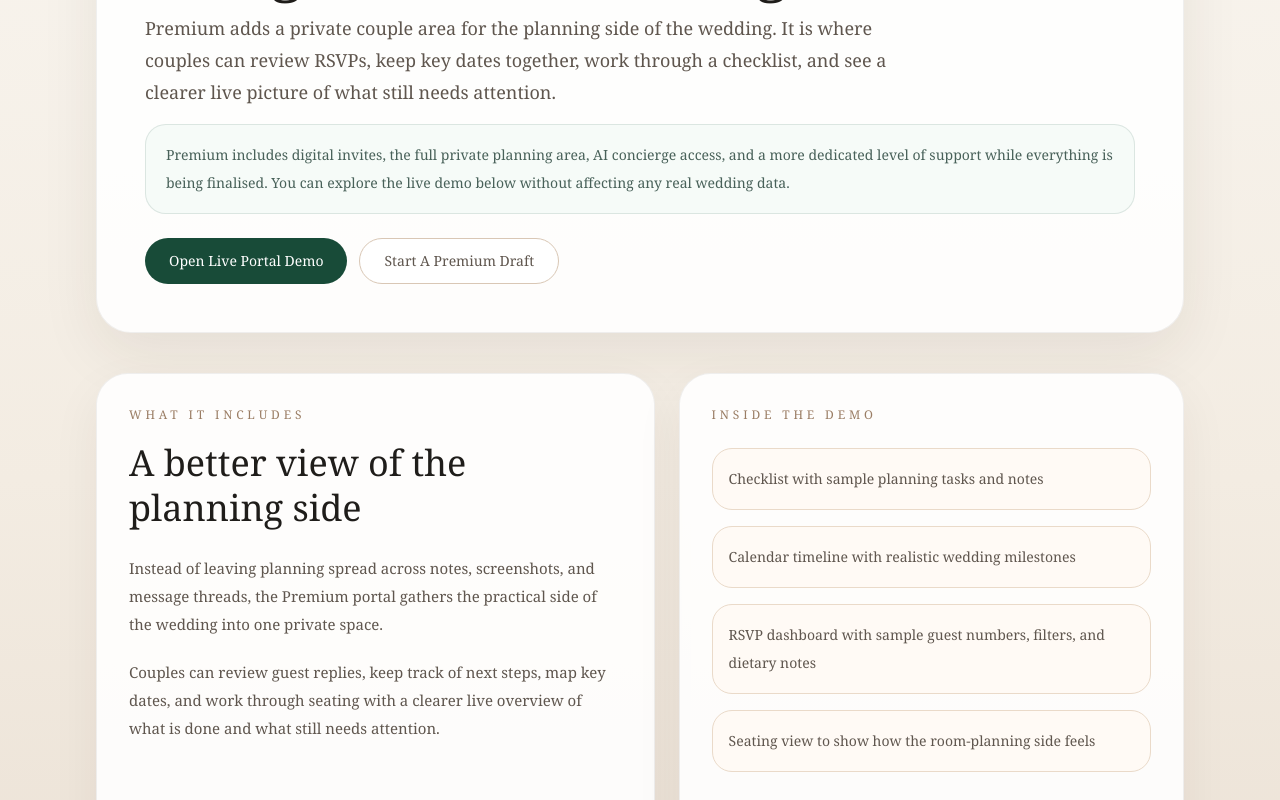
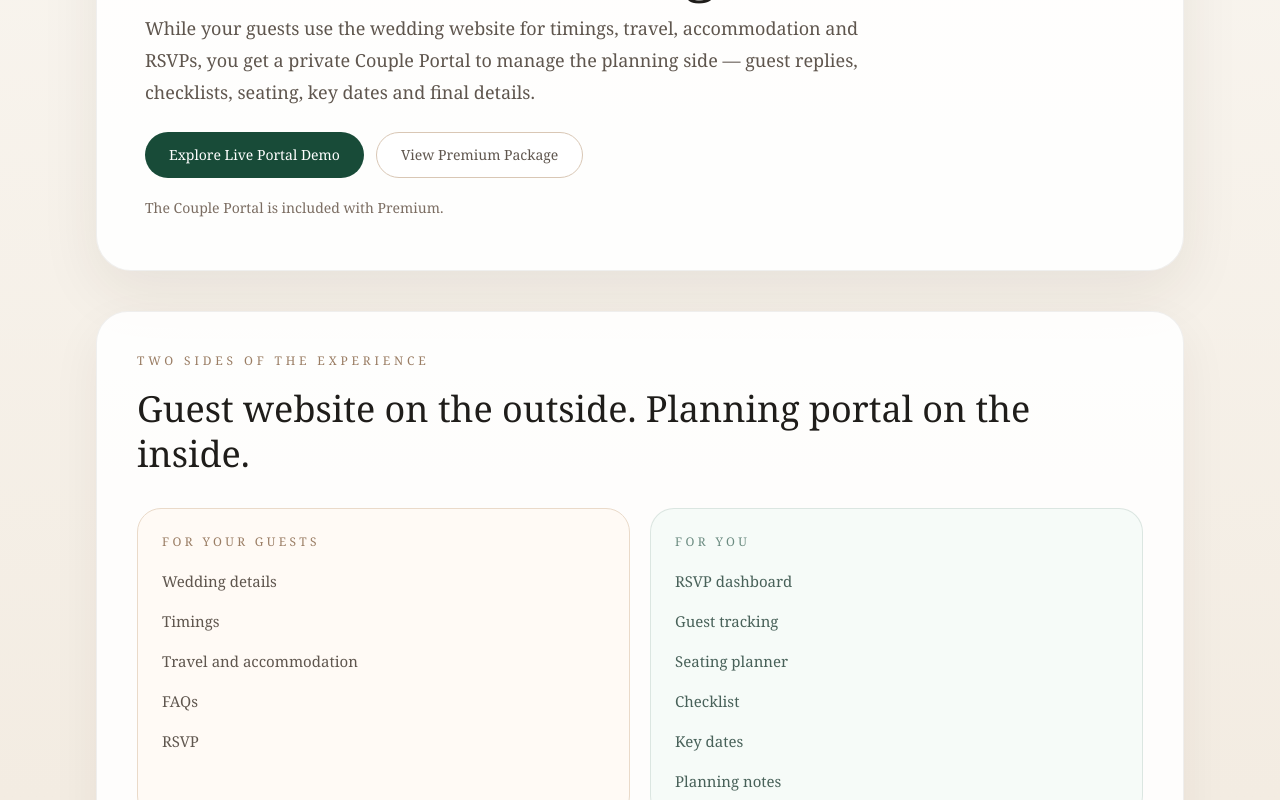
Before and after one commit to dh1612/wedding-website-platform, a Next.js app: page /couple-area in a window 1280 px wide. Shown: the part 360-1160 px from the top of the page. Built offline with nearby package versions, Linux system fonts and the light colour scheme.

Commit message:
Refine couple portal messaging

```diff
--- a/app/couple-area/demo/page.tsx
+++ b/app/couple-area/demo/page.tsx
@@ -41,23 +41,29 @@ export default function CoupleAreaDemoPage() {
         homeHref="/couple-area"
         showFooter={false}
       >
+        <section className="mx-auto w-full max-w-6xl px-6 pb-2 pt-6 lg:px-8">
+          <div className="rounded-[1.4rem] border border-[var(--border)] bg-[var(--accent-soft)] px-5 py-4 text-sm leading-7 text-[var(--foreground)]">
+            This demo shows the private planning side couples get with Premium.
+          </div>
+        </section>
+
         <PageHero
           eyebrow="Interactive Demo"
           title="Explore the Premium couple portal"
-          description="This is a fully explorable sample portal, built to show how the private planning side can feel once a wedding is underway. You can click around, test the filters, and try the planning tools freely. Nothing is saved in demo mode."
+          description="The public wedding website is for your guests. This private portal is for you — a calmer place to track replies, manage tasks, plan seating and keep key details together."
           themeId={theme.id}
           weddingData={weddingData}
           summaryActionHref="/couple-area"
           summaryActionLabel="Back to portal overview"
-          summarySecondaryActionHref="/get-started?package=premium"
-          summarySecondaryActionLabel="Start Premium"
+          summarySecondaryActionHref="/packages/premium"
+          summarySecondaryActionLabel="View Premium Package"
         />
 
         <section className="mx-auto w-full max-w-6xl px-6 pb-2 pt-2 lg:px-8">
           <div className="rounded-[1.5rem] border border-[var(--border)] bg-white/78 px-5 py-4 text-sm leading-7 text-[var(--muted)]">
             Demo mode is active across this portal. You can tick items off, add dates, filter the
-            RSVP dashboard, and explore the seating view, but nothing here is stored once you
-            leave the page.
+            RSVP dashboard, and explore the seating view freely, but nothing here is stored once
+            you leave the page.
           </div>
         </section>
 
@@ -85,6 +91,28 @@ export default function CoupleAreaDemoPage() {
         <section id="seating" className="mx-auto w-full max-w-6xl px-6 py-8 lg:px-8 lg:py-12">
           <SeatingPlanner guests={demoPortalGuests.map((guest) => ({ ...guest }))} tables={[]} />
         </section>
+
+        <section className="mx-auto w-full max-w-6xl px-6 pb-16 pt-2 lg:px-8">
+          <div className="rounded-[2rem] border border-[var(--border)] bg-white/86 px-8 py-8 text-center shadow-[0_18px_50px_rgba(52,35,24,0.06)] sm:px-10 sm:py-10">
+            <p className="mx-auto max-w-3xl text-lg leading-8 text-[var(--foreground)]">
+              Like the idea of a guest website with a private planning portal behind it?
+            </p>
+            <div className="mt-6 flex flex-col items-center justify-center gap-3 sm:flex-row">
+              <a
+                href="/packages/premium"
+                className="inline-flex items-center justify-center rounded-full bg-[#184b38] px-6 py-3 text-sm font-medium text-white transition hover:bg-[#215b45]"
+              >
+                View Premium Package
+              </a>
+              <a
+                href="/contact"
+                className="text-sm font-medium text-[#6b5c50] underline-offset-4 transition hover:underline"
+              >
+                Contact David
+              </a>
+            </div>
+          </div>
+        </section>
       </SiteFrame>
       <MarketingFooter />
     </div>
--- a/app/couple-area/page.tsx
+++ b/app/couple-area/page.tsx
@@ -51,32 +51,72 @@ export default async function CoupleAreaPage() {
             Premium Couple Portal
           </p>
           <h1 className="text-5xl leading-none sm:text-6xl">
-            A calm private planning space, alongside the wedding website
+            Your private planning space, behind the wedding website.
           </h1>
           <p className="max-w-3xl text-lg leading-8 text-[#5f564e]">
-            Premium adds a private couple area for the planning side of the wedding. It is where
-            couples can review RSVPs, keep key dates together, work through a checklist, and see a
-            clearer live picture of what still needs attention.
+            While your guests use the wedding website for timings, travel, accommodation and
+            RSVPs, you get a private Couple Portal to manage the planning side — guest replies,
+            checklists, seating, key dates and final details.
           </p>
-          <div className="rounded-[1.3rem] border border-[#184b38]/12 bg-[#f6fbf8] px-5 py-4 text-sm leading-7 text-[#486159]">
-            Premium includes digital invites, the full private planning area, AI concierge access,
-            and a more dedicated level of support while everything is being finalised. You can
-            explore the live demo below without affecting any real wedding data.
-          </div>
           <div className="flex flex-wrap gap-3 pt-2">
             <Link
               href="/couple-area/demo"
               className="inline-flex items-center justify-center rounded-full bg-[#184b38] px-6 py-3 text-sm font-medium text-white transition hover:bg-[#215b45]"
             >
-              Open Live Portal Demo
+              Explore Live Portal Demo
             </Link>
             <Link
-              href="/get-started?package=premium"
+              href="/packages/premium"
               className="inline-flex items-center justify-center rounded-full border border-[#d9c7b5] bg-white px-6 py-3 text-sm font-medium text-[#5f564e] transition hover:bg-[#faf7f2]"
             >
-              Start A Premium Draft
+              View Premium Package
             </Link>
           </div>
+          <p className="text-sm leading-7 text-[#7b6d62]">
+            The Couple Portal is included with Premium.
+          </p>
+        </div>
+      </section>
+
+      <section className="mx-auto w-full max-w-6xl px-6 pb-8 lg:px-8">
+        <div className="rounded-[2rem] border border-black/6 bg-white/88 p-8 shadow-[0_18px_50px_rgba(52,35,24,0.06)] sm:p-10">
+          <p className="text-[12px] uppercase tracking-[0.32em] text-[#9a7d64]">
+            Two Sides Of The Experience
+          </p>
+          <h2 className="mt-4 text-4xl leading-tight">
+            Guest website on the outside. Planning portal on the inside.
+          </h2>
+          <div className="mt-8 grid gap-5 md:grid-cols-2">
+            <div className="rounded-[1.5rem] border border-[#eadac9] bg-[#fffaf5] p-6">
+              <p className="text-[12px] uppercase tracking-[0.28em] text-[#9a7d64]">
+                For your guests
+              </p>
+              <ul className="mt-4 space-y-3 text-[15px] leading-7 text-[#5f564e]">
+                <li>Wedding details</li>
+                <li>Timings</li>
+                <li>Travel and accommodation</li>
+                <li>FAQs</li>
+                <li>RSVP</li>
+              </ul>
+            </div>
+            <div className="rounded-[1.5rem] border border-[#184b38]/12 bg-[#f6fbf8] p-6">
+              <p className="text-[12px] uppercase tracking-[0.28em] text-[#6b8b80]">
+                For you
+              </p>
+              <ul className="mt-4 space-y-3 text-[15px] leading-7 text-[#486159]">
+                <li>RSVP dashboard</li>
+                <li>Guest tracking</li>
+                <li>Seating planner</li>
+                <li>Checklist</li>
+                <li>Key dates</li>
+                <li>Planning notes</li>
+              </ul>
+            </div>
+          </div>
+          <p className="mt-6 text-sm leading-7 text-[#7b6d62]">
+            Your guests get a polished place to find the details. You get a calmer way to keep
+            everything organised.
+          </p>
         </div>
       </section>
 
```
